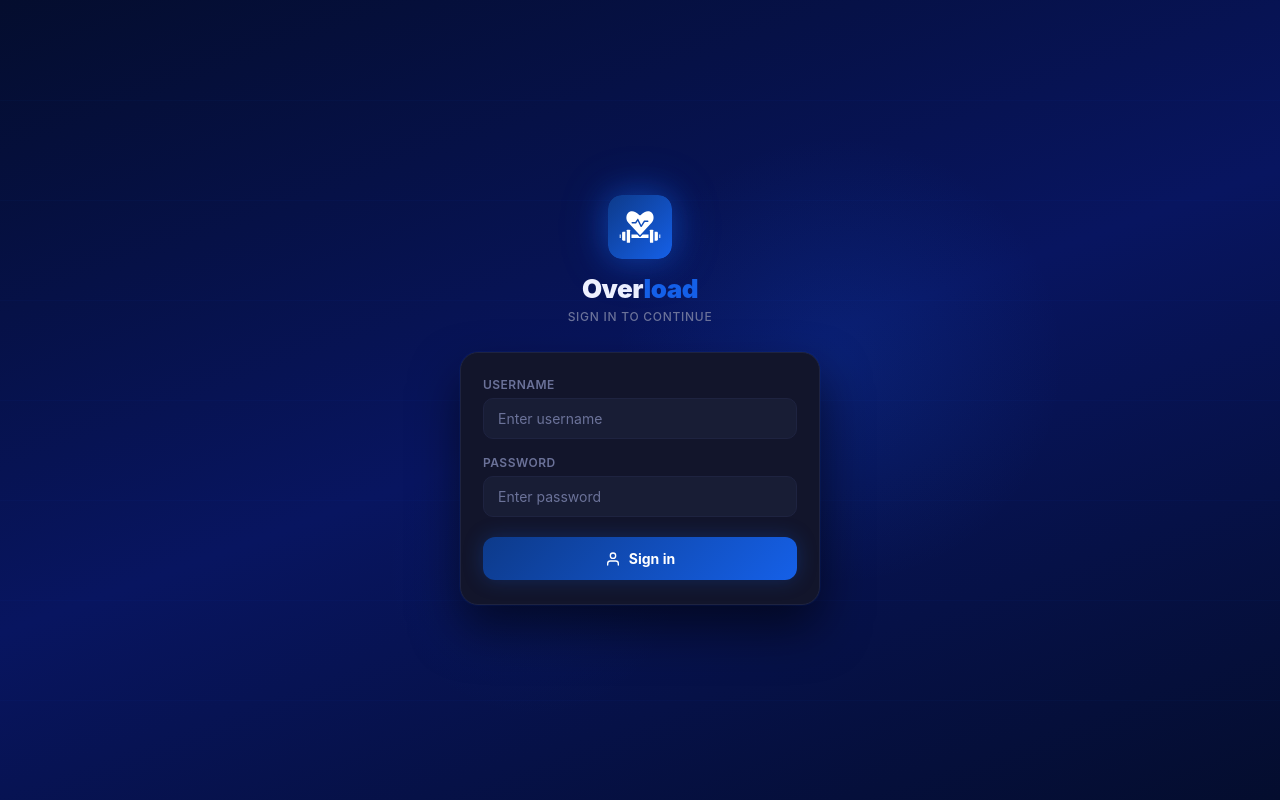
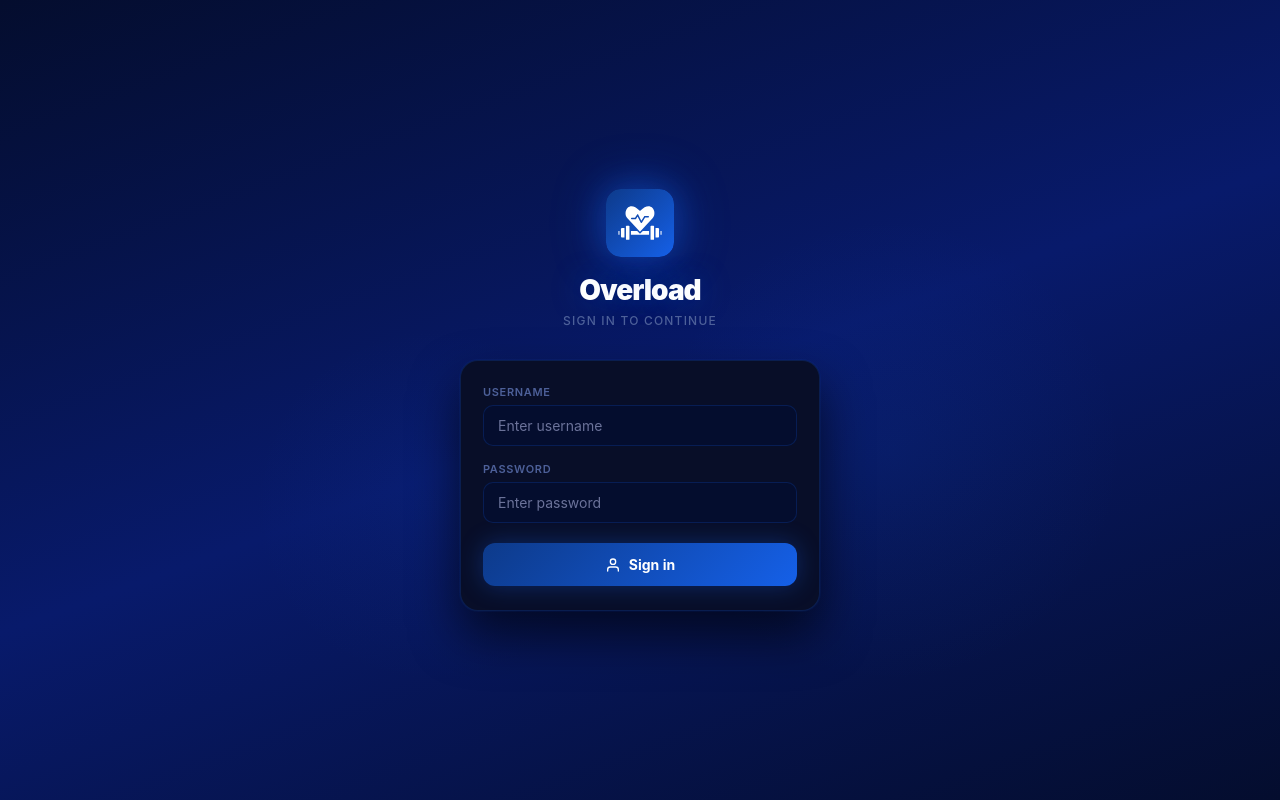
Before and after one commit to 973-byte/vitejs-vite-vvzodcsy, a React (Vite) app: page / in a window 1280 px wide. Built offline with nearby package versions, Linux system fonts and the light colour scheme.

Commit message:
loading screen update

```diff
--- a/src/App.jsx
+++ b/src/App.jsx
@@ -642,7 +642,6 @@ function LoginScreen({ onLogin }) {
   const [error, setError]       = useState("");
   const [phase, setPhase]       = useState("splash");
 
-  // Splash stays minimum 2.5 seconds
   useEffect(() => {
     const t = setTimeout(() => setPhase("form"), 2500);
     return () => clearTimeout(t);
@@ -654,188 +653,139 @@ function LoginScreen({ onLogin }) {
     onLogin(u);
   }
 
-  // Inject body bg immediately to prevent white flash
-  useEffect(() => {
-    document.body.style.background = "#040D2E";
-    document.body.style.margin = "0";
-    return () => { document.body.style.background = "#0B0D1A"; };
-  }, []);
-
   return (
     <div style={{
       minHeight:"100dvh", display:"flex", alignItems:"center",
       justifyContent:"center", padding:24, position:"relative", overflow:"hidden",
-      background:"linear-gradient(160deg, #040D2E 0%, #081560 50%, #040D2E 100%)",
+      background:"linear-gradient(160deg, #040D2E 0%, #081A6B 50%, #040D2E 100%)",
     }}>
 
-      {/* Animated background glow blobs */}
+      {/* Animated glow blobs */}
       <div style={{ position:"absolute", inset:0, pointerEvents:"none", overflow:"hidden" }}>
-        <motion.div animate={{ scale:[1,1.15,1], opacity:[0.5,0.8,0.5] }}
-          transition={{ duration:4, repeat:Infinity, ease:"easeInOut" }}
-          style={{ position:"absolute", top:"20%", left:"50%", transform:"translate(-50%,-50%)",
-            width:400, height:400, borderRadius:"50%",
-            background:"radial-gradient(circle, #1560E833 0%, transparent 70%)" }}/>
-        <motion.div animate={{ scale:[1,1.2,1], opacity:[0.3,0.6,0.3] }}
-          transition={{ duration:5, repeat:Infinity, ease:"easeInOut", delay:1 }}
-          style={{ position:"absolute", bottom:"10%", left:"30%",
-            width:300, height:300, borderRadius:"50%",
-            background:"radial-gradient(circle, #1560E822 0%, transparent 70%)" }}/>
-        {/* Subtle grid lines */}
-        {[...Array(8)].map((_,i)=>(
-          <div key={i} style={{
-            position:"absolute", left:0, right:0, height:"1px",
-            top:`${(i+1)*12.5}%`, background:"#1560E808"
-          }}/>
-        ))}
+        <motion.div
+          animate={{ scale:[1,1.2,1], opacity:[0.4,0.7,0.4] }}
+          transition={{ duration:5, repeat:Infinity, ease:"easeInOut" }}
+          style={{ position:"absolute", top:"25%", left:"50%", transform:"translate(-50%,-50%)",
+            width:500, height:500, borderRadius:"50%",
+            background:"radial-gradient(circle, #1560E830 0%, transparent 65%)" }}/>
+        <motion.div
+          animate={{ scale:[1,1.15,1], opacity:[0.2,0.5,0.2] }}
+          transition={{ duration:6, repeat:Infinity, ease:"easeInOut", delay:1.5 }}
+          style={{ position:"absolute", bottom:"15%", left:"20%",
+            width:350, height:350, borderRadius:"50%",
+            background:"radial-gradient(circle, #1560E820 0%, transparent 65%)" }}/>
       </div>
 
       <AnimatePresence mode="wait">
 
-        {/* ── SPLASH PHASE ── */}
+        {/* ── SPLASH PHASE — same bg, just logo + name, no form ── */}
         {phase === "splash" && (
           <motion.div key="splash"
             initial={{ opacity:0 }}
             animate={{ opacity:1 }}
-            exit={{ opacity:0, y:-20 }}
-            transition={{ duration:0.4 }}
-            style={{ display:"flex", flexDirection:"column", alignItems:"center", gap:20, position:"relative", zIndex:1 }}>
-
-            {/* Logo — pop in with bounce */}
+            exit={{ opacity:0, scale:0.95 }}
+            transition={{ exit:{ duration:0.4 } }}
+            style={{ display:"flex", flexDirection:"column", alignItems:"center",
+              gap:24, position:"relative", zIndex:1 }}>
+
+            {/* Logo — zoom bounce */}
             <motion.div
               initial={{ scale:0, opacity:0 }}
-              animate={{ scale:[0,1.2,0.95,1.08,1], opacity:[0,1,1,1,1] }}
-              transition={{ duration:1.0, ease:"easeOut", times:[0,0.35,0.55,0.75,1] }}
-              style={{ filter:"drop-shadow(0 0 40px #4D8EFF88)" }}>
-              {/* White logo box */}
-              <div style={{
-                width:96, height:96, borderRadius:24,
-                background:"#fff",
-                display:"flex", alignItems:"center", justifyContent:"center",
-                boxShadow:"0 0 60px #1560E866, 0 0 20px #4D8EFF44"
-              }}>
-                <svg width={64} height={64} viewBox="0 0 512 512" xmlns="http://www.w3.org/2000/svg">
-                  <defs>
-                    <linearGradient id="logograd" x1="0%" y1="0%" x2="100%" y2="100%">
-                      <stop offset="0%" stopColor="#0D3A8A"/>
-                      <stop offset="100%" stopColor="#1560E8"/>
-                    </linearGradient>
-                  </defs>
-                  <g fill="url(#logograd)" transform="translate(256,256) scale(0.7) translate(-256,-256)">
-                    <path d="m476.69 340.78h11.31v42.12h-11.31z"/>
-                    <path d="m24 340.78h11.31v42.12h-11.31z"/>
-                    <path d="m64.96 310.85c-7.53 0-13.66 6.12-13.66 13.63v8.31 58.11 8.31c0 7.52 6.13 13.63 13.66 13.63h23.98v-101.99z"/>
-                    <path d="m387.99 91.69c-31.06-29.93-78.3-19.1-126.35 28.96-1.5 1.5-3.53 2.35-5.65 2.35s-4.16-.85-5.66-2.35c-30.12-30.12-59.92-45.62-85.61-45.62-15.3 0-29.13 5.49-40.72 16.65-26.89 25.91-33.91 79.71-3.07 112.93l135.06 145.48 135.08-145.48c30.84-33.22 23.81-87.02-3.08-112.92z"/>
-                    <path d="m460.7 323.77v76.14c0 7.13-5.81 12.93-12.95 12.93h-24.69v-101.99h24.69c7.14 0 12.95 5.8 12.95 12.92z"/>
-                    <path d="m142.57 293.22c0-3.55-2.89-6.43-6.43-6.43h-24.77c-3.55 0-6.43 2.89-6.43 6.43v9.64 117.98 9.64c0 3.55 2.89 6.43 6.43 6.43h24.77c3.55 0 6.43-2.89 6.43-6.43v-39.58-58.11z"/>
-                    <path d="m353.44 340.78v42.12h-194.88v-42.12h66.97l24.6 26.5c1.51 1.63 3.63 2.56 5.86 2.56 2.22 0 4.34-.93 5.85-2.56l24.61-26.5z"/>
-                    <path d="m407.07 293.22v137.25c0 3.55-2.9 6.43-6.46 6.43h-24.75c-3.55 0-6.43-2.88-6.43-6.43v-137.25c0-3.55 2.88-6.44 6.43-6.44h24.75c3.56 0 6.46 2.89 6.46 6.44z"/>
-                  </g>
-                </svg>
-              </div>
+              animate={{ scale:[0,1.18,0.96,1.06,1], opacity:[0,1,1,1,1] }}
+              transition={{ duration:1.0, ease:"easeOut", times:[0,0.35,0.6,0.8,1] }}
+              style={{ filter:"drop-shadow(0 0 48px #1560E877)" }}>
+              <AppLogo size={100}/>
             </motion.div>
 
             {/* App name */}
             <motion.div
               initial={{ opacity:0, y:20 }}
               animate={{ opacity:1, y:0 }}
-              transition={{ delay:0.6, duration:0.5 }}
+              transition={{ delay:0.65, duration:0.5 }}
               style={{ textAlign:"center" }}>
-              <div style={{ fontSize:38, fontWeight:900, letterSpacing:"-1.5px", color:"#ffffff",
-                textShadow:"0 0 40px #1560E888" }}>
+              <div style={{ fontSize:40, fontWeight:900, letterSpacing:"-1.5px",
+                color:"#ffffff", textShadow:"0 0 40px #1560E877" }}>
                 Overload
               </div>
-              <motion.div initial={{ opacity:0 }} animate={{ opacity:1 }} transition={{ delay:1.0 }}
-                style={{ fontSize:12, color:"#4D8EFF", marginTop:6, letterSpacing:"0.18em", fontWeight:600 }}>
+              <motion.div
+                initial={{ opacity:0 }} animate={{ opacity:1 }}
+                transition={{ delay:1.0 }}
+                style={{ fontSize:12, color:"#4D8EFF", marginTop:8,
+                  letterSpacing:"0.2em", fontWeight:600 }}>
                 PROGRESSIVE TRAINING TRACKER
               </motion.div>
             </motion.div>
 
             {/* Pulsing dots */}
-            <motion.div initial={{ opacity:0 }} animate={{ opacity:1 }} transition={{ delay:1.3 }}
-              style={{ display:"flex", gap:8, marginTop:12 }}>
+            <motion.div
+              initial={{ opacity:0 }} animate={{ opacity:1 }}
+              transition={{ delay:1.3 }}
+              style={{ display:"flex", gap:8 }}>
               {[0,1,2].map(i=>(
                 <motion.div key={i}
-                  animate={{ scale:[1,1.5,1], opacity:[0.4,1,0.4] }}
-                  transition={{ duration:0.9, repeat:Infinity, delay:i*0.2, ease:"easeInOut" }}
+                  animate={{ scale:[1,1.6,1], opacity:[0.3,1,0.3] }}
+                  transition={{ duration:1.0, repeat:Infinity, delay:i*0.22, ease:"easeInOut" }}
                   style={{ width:7, height:7, borderRadius:"50%", background:"#4D8EFF" }}/>
               ))}
             </motion.div>
           </motion.div>
         )}
 
-        {/* ── LOGIN FORM PHASE ── */}
+        {/* ── LOGIN FORM — same background, logo above form ── */}
         {phase === "form" && (
           <motion.div key="form"
-            initial={{ opacity:0, scale:0.92, y:20 }}
-            animate={{ opacity:1, scale:1, y:0 }}
-            transition={{ duration:0.45, ease:[0.22,1,0.36,1] }}
+            initial={{ opacity:0, y:24 }}
+            animate={{ opacity:1, y:0 }}
+            transition={{ duration:0.5, ease:[0.22,1,0.36,1] }}
             style={{ width:"100%", maxWidth:360, position:"relative", zIndex:1 }}>
 
-            {/* Logo small */}
+            {/* Logo + name */}
+            <div style={{ textAlign:"center", marginBottom:32 }}>
               <motion.div
-              initial={{ scale:0.6, opacity:0 }}
+                initial={{ scale:0.7, opacity:0 }}
                 animate={{ scale:1, opacity:1 }}
-              transition={{ duration:0.4, delay:0.1 }}
-              style={{ textAlign:"center", marginBottom:28 }}>
-              <div style={{ display:"flex", justifyContent:"center", marginBottom:14,
-                filter:"drop-shadow(0 0 20px #1560E855)" }}>
-                <AppLogo size={64}/>
-              </div>
-              <div style={{ fontSize:26, fontWeight:900, letterSpacing:"-0.5px", color:T.text }}>
-                Over<span style={{color:T.blue}}>load</span>
-              </div>
-              <div style={{ color:T.muted, fontSize:12, marginTop:5, letterSpacing:"0.06em", fontWeight:500 }}>
+                transition={{ duration:0.4 }}
+                style={{ display:"flex", justifyContent:"center", marginBottom:16,
+                  filter:"drop-shadow(0 0 24px #1560E866)" }}>
+                <AppLogo size={68}/>
+              </motion.div>
+              <div style={{ fontSize:28, fontWeight:900, letterSpacing:"-1px",
+                color:"#ffffff", textShadow:"0 0 30px #1560E866" }}>
+                Overload
+              </div>
+              <div style={{ color:"#4D6099", fontSize:12, marginTop:6,
+                letterSpacing:"0.1em", fontWeight:500 }}>
                 SIGN IN TO CONTINUE
               </div>
-            </motion.div>
+            </div>
 
             {/* Form card */}
-            <motion.div
-              initial={{ opacity:0, y:16 }}
-              animate={{ opacity:1, y:0 }}
-              transition={{ delay:0.2, duration:0.35 }}
-              style={{
-                background:T.card,
-                border:`1px solid ${T.border}`,
+            <div style={{
+              background:"#080E28",
+              border:"1px solid #1560E833",
               borderRadius:18,
               padding:"24px 22px",
-                boxShadow:`0 0 0 1px #1560E811, 0 24px 48px #00000088`
+              boxShadow:"0 0 0 1px #1560E811, 0 24px 48px #00000099"
             }}>
-
-              <div style={{ fontSize:12, color:T.muted, marginBottom:6, fontWeight:600, letterSpacing:"0.04em" }}>USERNAME</div>
-              <input
-                value={username} onChange={e=>setUsername(e.target.value)}
-                onKeyDown={e=>e.key==="Enter"&&handle()}
-                placeholder="Enter username"
-                style={{
-                  width:"100%", background:T.cardHi,
-                  border:`1px solid ${T.border}`,
-                  borderRadius:10, color:T.text,
-                  padding:"11px 14px", fontSize:14, outline:"none",
-                  boxSizing:"border-box", fontFamily:"inherit",
-                  transition:"border-color 0.2s"
-                }}
-                onFocus={e=>e.target.style.borderColor=T.blue}
-                onBlur={e=>e.target.style.borderColor=T.border}
-              />
-
-              <div style={{ fontSize:12, color:T.muted, margin:"16px 0 6px", fontWeight:600, letterSpacing:"0.04em" }}>PASSWORD</div>
-              <input
-                type="password"
-                value={password} onChange={e=>setPassword(e.target.value)}
-                onKeyDown={e=>e.key==="Enter"&&handle()}
-                placeholder="Enter password"
-                style={{
-                  width:"100%", background:T.cardHi,
-                  border:`1px solid ${T.border}`,
-                  borderRadius:10, color:T.text,
-                  padding:"11px 14px", fontSize:14, outline:"none",
-                  boxSizing:"border-box", fontFamily:"inherit",
-                  transition:"border-color 0.2s"
-                }}
-                onFocus={e=>e.target.style.borderColor=T.blue}
-                onBlur={e=>e.target.style.borderColor=T.border}
-              />
+              <div style={{ fontSize:11, color:"#4D6099", marginBottom:6,
+                fontWeight:600, letterSpacing:"0.06em" }}>USERNAME</div>
+              <input value={username} onChange={e=>setUsername(e.target.value)}
+                onKeyDown={e=>e.key==="Enter"&&handle()} placeholder="Enter username"
+                style={{ width:"100%", background:"#040D2E", border:"1px solid #1560E833",
+                  borderRadius:10, color:"#F0F2FF", padding:"11px 14px", fontSize:14,
+                  outline:"none", boxSizing:"border-box", fontFamily:"inherit" }}
+                onFocus={e=>e.target.style.borderColor="#1560E8"}
+                onBlur={e=>e.target.style.borderColor="#1560E833"}/>
+
+              <div style={{ fontSize:11, color:"#4D6099", margin:"16px 0 6px",
+                fontWeight:600, letterSpacing:"0.06em" }}>PASSWORD</div>
+              <input type="password" value={password} onChange={e=>setPassword(e.target.value)}
+                onKeyDown={e=>e.key==="Enter"&&handle()} placeholder="Enter password"
+                style={{ width:"100%", background:"#040D2E", border:"1px solid #1560E833",
+                  borderRadius:10, color:"#F0F2FF", padding:"11px 14px", fontSize:14,
+                  outline:"none", boxSizing:"border-box", fontFamily:"inherit" }}
+                onFocus={e=>e.target.style.borderColor="#1560E8"}
+                onBlur={e=>e.target.style.borderColor="#1560E833"}/>
 
               {error && (
                 <motion.div initial={{opacity:0,y:-4}} animate={{opacity:1,y:0}}
@@ -844,23 +794,19 @@ function LoginScreen({ onLogin }) {
                 </motion.div>
               )}
 
-              <motion.button
-                whileTap={{ scale:0.97 }}
-                whileHover={{ boxShadow:`0 0 28px ${T.blue}66` }}
-                onClick={handle}
-                style={{
+              <motion.button whileTap={{scale:0.97}} onClick={handle} style={{
                 width:"100%", marginTop:20,
-                  background:`linear-gradient(135deg, #0D3A8A, #1560E8)`,
+                background:"linear-gradient(135deg, #0D3A8A, #1560E8)",
                 color:"#fff", border:"none", borderRadius:12,
                 padding:"13px 0", fontSize:14, fontWeight:700,
                 cursor:"pointer", display:"flex", alignItems:"center",
                 justifyContent:"center", gap:8,
-                  boxShadow:`0 0 20px ${T.blue}44`,
+                boxShadow:"0 0 24px #1560E855",
                 fontFamily:"inherit"
               }}>
                 <Icon name="user" size={16} color="#fff"/> Sign in
               </motion.button>
-            </motion.div>
+            </div>
           </motion.div>
         )}
       </AnimatePresence>
```
Lines whose indentation alone changed are shown as unchanged.
